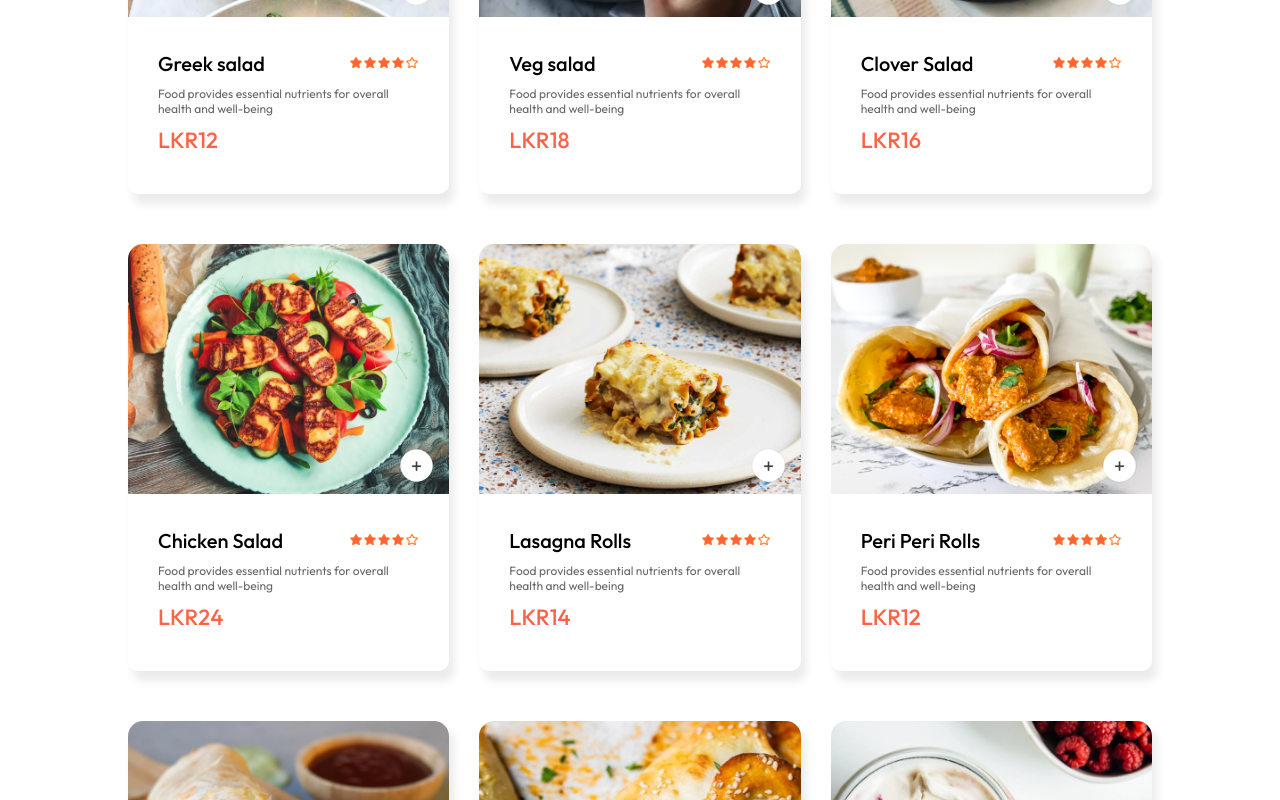
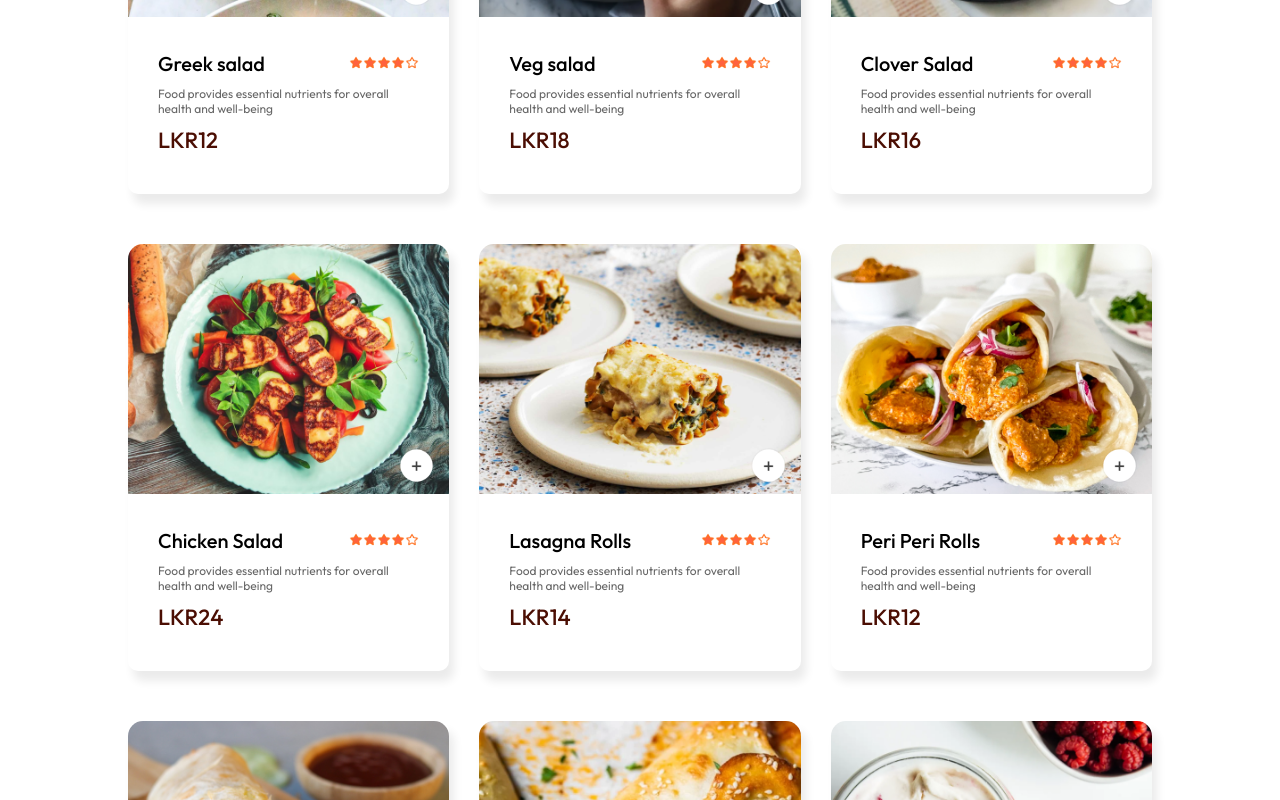
Before and after one commit to GehanLiyanage2002/FoodDelivery, a React (Vite) app in the folder frontend/: page / in a window 1280 px wide. Shown: the part 1260-2060 px from the top of the page. Built offline with nearby package versions, Linux system fonts and the light colour scheme.

Commit message:
change-color

```diff
--- a/frontend/src/components/FoodItem/FoodItem.css
+++ b/frontend/src/components/FoodItem/FoodItem.css
@@ -41,7 +41,7 @@
 .food-item-price{
     font-size: 22px;
     font-weight: 500;
-    color: #FF6347;
+    color: #4b0e03;
     margin: 10px 0px;
 }
 
```
